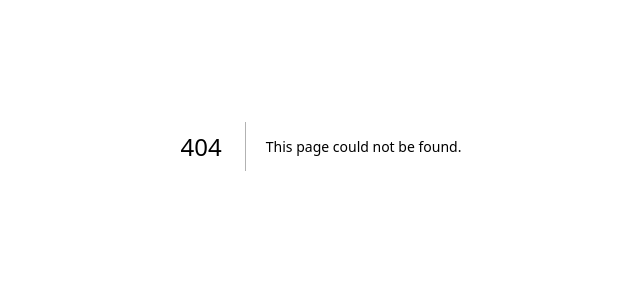
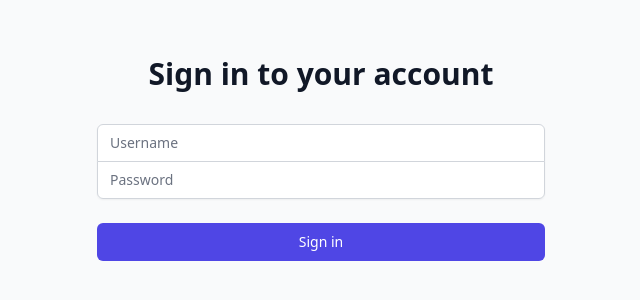
Before and after one commit to japyles/lifestyle-blog, a Next.js app: page /auth/signin in a window 1280 px wide. Before the commit this address had no page. Shown: the part 254-554 px from the top of the page, without its empty margins (319-959 px from the left). Built offline with nearby package versions, Linux system fonts and the light colour scheme; a web font is replaced by a local one.

Commit message:
setup mongodb backend and signin capabilities

```diff
--- a/package.json
+++ b/package.json
@@ -10,7 +10,9 @@
   },
   "dependencies": {
     "lucide-react": "^0.469.0",
+    "mongodb": "^6.12.0",
     "next": "15.1.3",
+    "next-auth": "^4.24.11",
     "next-share": "^0.27.0",
     "prop-types": "^15.8.1",
     "react": "^19.0.0",
--- /dev/null
+++ b/src/app/auth/signin/page.js
@@ -0,0 +1,81 @@
+'use client'
+
+import { useState } from 'react'
+import { signIn } from 'next-auth/react'
+import { useRouter } from 'next/navigation'
+
+export default function SignIn() {
+  const [username, setUsername] = useState('')
+  const [password, setPassword] = useState('')
+  const router = useRouter()
+
+  const handleSubmit = async (e) => {
+    e.preventDefault()
+    const result = await signIn('credentials', {
+      username,
+      password,
+      redirect: false,
+    })
+    if (result.ok) {
+      router.push('/dashboard')
+    } else {
+      alert('Sign in failed')
+    }
+  }
+
+  return (
+    <div className="min-h-screen flex items-center justify-center bg-gray-50 py-12 px-4 sm:px-6 lg:px-8">
+      <div className="max-w-md w-full space-y-8">
+        <div>
+          <h2 className="mt-6 text-center text-3xl font-extrabold text-gray-900">
+            Sign in to your account
+          </h2>
+        </div>
+        <form className="mt-8 space-y-6" onSubmit={handleSubmit}>
+          <input type="hidden" name="remember" defaultValue="true" />
+          <div className="rounded-md shadow-sm -space-y-px">
+            <div>
+              <label htmlFor="username" className="sr-only">
+                Username
+              </label>
+              <input
+                id="username"
+                name="username"
+                type="text"
+                required
+                className="appearance-none rounded-none relative block w-full px-3 py-2 border border-gray-300 placeholder-gray-500 text-gray-900 rounded-t-md focus:outline-none focus:ring-indigo-500 focus:border-indigo-500 focus:z-10 sm:text-sm"
+                placeholder="Username"
+                value={username}
+                onChange={(e) => setUsername(e.target.value)}
+              />
+            </div>
+            <div>
+              <label htmlFor="password" className="sr-only">
+                Password
+              </label>
+              <input
+                id="password"
+                name="password"
+                type="password"
+                required
+                className="appearance-none rounded-none relative block w-full px-3 py-2 border border-gray-300 placeholder-gray-500 text-gray-900 rounded-b-md focus:outline-none focus:ring-indigo-500 focus:border-indigo-500 focus:z-10 sm:text-sm"
+                placeholder="Password"
+                value={password}
+                onChange={(e) => setPassword(e.target.value)}
+              />
+            </div>
+          </div>
+
+          <div>
+            <button
+              type="submit"
+              className="group relative w-full flex justify-center py-2 px-4 border border-transparent text-sm font-medium rounded-md text-white bg-indigo-600 hover:bg-indigo-700 focus:outline-none focus:ring-2 focus:ring-offset-2 focus:ring-indigo-500"
+            >
+              Sign in
+            </button>
+          </div>
+        </form>
+      </div>
+    </div>
+  )
+}
--- a/src/app/dashboard/page.jsx
+++ b/src/app/dashboard/page.jsx
@@ -1,16 +1,51 @@
 'use client';
 
-import { useState } from 'react';
+import { useState, useEffect } from 'react';
+import { useSession } from 'next-auth/react';
+import { useRouter } from 'next/navigation';
 import { Header } from '@/components/header';
 import ImageUploadForm from '@/components/ImageUploadForm';
 import ImageGallery from '@/components/ImageGallery';
 
 export default function Dashboard() {
   const [images, setImages] = useState([]);
+  const { data: session, status } = useSession();
+  const router = useRouter();
+
+  useEffect(() => {
+    if (status === 'unauthenticated') {
+      router.push('/auth/signin');
+    }
+  }, [status, router]);
 
   const handleNewImage = (newImage) => {
     setImages([...images, newImage]);
   };
+
+  const handleSubmit = async () => {
+    const response = await fetch('/api/upload', {
+      method: 'POST',
+      headers: {
+        'Content-Type': 'application/json',
+      },
+      body: JSON.stringify({ images }),
+    });
+
+    if (response.ok) {
+      alert('Images uploaded successfully');
+      setImages([]);
+    } else {
+      alert('Failed to upload images');
+    }
+  };
+
+  if (status === 'loading') {
+    return <div>Loading...</div>;
+  }
+
+  if (!session) {
+    return null;
+  }
 
   return (
     <div className='min-h-screen bg-gray-50'>
@@ -19,6 +54,12 @@
         <h1 className='text-3xl font-bold mb-8 text-center'>Dashboard</h1>
         <ImageUploadForm onImageUpload={handleNewImage} />
         <ImageGallery images={images} />
+        <button
+          onClick={handleSubmit}
+          className='mt-4 px-4 py-2 bg-blue-500 text-white rounded hover:bg-blue-600'
+        >
+          Submit Images
+        </button>
       </div>
     </div>
   );
--- a/src/app/layout.js
+++ b/src/app/layout.js
@@ -1,4 +1,5 @@
 import { Inter, Playfair_Display } from 'next/font/google'
+import { Providers } from "@/components/Providers"
 import './globals.css'
 
 const inter = Inter({ subsets: ['latin'], variable: '--font-inter' })
@@ -13,7 +14,7 @@
   return (
     <html lang="en">
       <body className={`${inter.variable} ${playfair.variable} font-sans`}>
-        {children}
+        <Providers>{children}</Providers>
       </body>
     </html>
   )
--- a/src/components/ImageUploadForm.jsx
+++ b/src/components/ImageUploadForm.jsx
@@ -13,7 +13,6 @@
         const reader = new FileReader();
         reader.onload = () => {
           const newImage = {
-            id: Date.now(),
             file: file,
             preview: reader.result,
             location: location,
--- /dev/null
+++ b/src/components/Providers.jsx
@@ -0,0 +1,7 @@
+'use client';
+
+import { SessionProvider } from 'next-auth/react';
+
+export function Providers({ children }) {
+  return <SessionProvider>{children}</SessionProvider>;
+}
--- /dev/null
+++ b/src/pages/api/auth/[...nextauth].js
@@ -0,0 +1,24 @@
+import NextAuth from 'next-auth'
+import CredentialsProvider from 'next-auth/providers/credentials'
+
+export default NextAuth({
+  providers: [
+    CredentialsProvider({
+      name: 'Credentials',
+      credentials: {
+        username: { label: "Username", type: "text" },
+        password: { label: "Password", type: "password" }
+      },
+      async authorize(credentials) {
+        // This is where you would typically check against your database
+        if (credentials.username === "admin" && credentials.password === "password") {
+          return { id: 1, name: "Admin" }
+        }
+        return null
+      }
+    })
+  ],
+  pages: {
+    signIn: '/auth/signin',
+  },
+})
--- /dev/null
+++ b/src/pages/api/upload.js
@@ -0,0 +1,29 @@
+import { MongoClient } from 'mongodb'
+import { getSession } from 'next-auth/react'
+
+export default async function handler(req, res) {
+  const session = await getSession({ req })
+
+  if (!session) {
+    return res.status(401).json({ error: 'Unauthorized' })
+  }
+
+  if (req.method === 'POST') {
+    const { images } = req.body
+
+    const client = await MongoClient.connect(process.env.MONGODB_URI)
+    const db = client.db()
+
+    try {
+      const result = await db.collection('images').insertMany(images)
+      client.close()
+      res.status(200).json({ message: 'Images uploaded successfully', result })
+    } catch (error) {
+      client.close()
+      res.status(500).json({ error: 'Failed to upload images' })
+    }
+  } else {
+    res.setHeader('Allow', ['POST'])
+    res.status(405).end(`Method ${req.method} Not Allowed`)
+  }
+}
```
Also changed, not shown: 1 other file (tests, documents, lock files or other folders).
